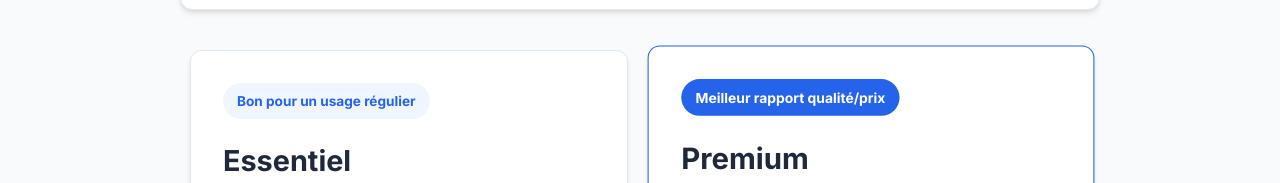
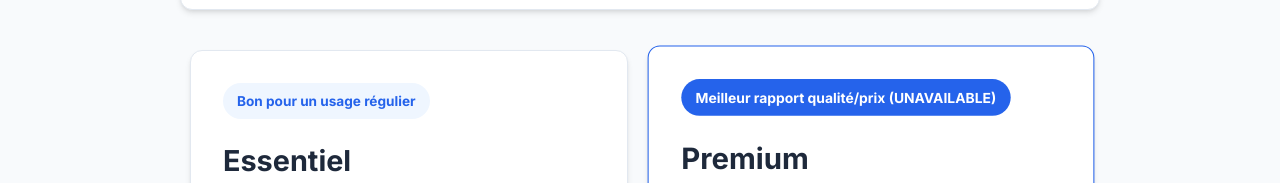
Before and after one commit to Ffarah-f/AIWave-projet, a plain HTML site: page frontend/upgrade.html in a window 1280 px wide. Shown: the part 431-614 px from the top of the page. Drawn offline with Linux system fonts and the light colour scheme.

Commit message:
Update upgrade.html

```diff
--- a/frontend/upgrade.html
+++ b/frontend/upgrade.html
@@ -51,7 +51,7 @@
                     </article>
 
                     <article id="planPremium" class="plan-card plan-card-featured">
-                        <span class="plan-badge">Meilleur rapport qualité/prix</span>
+                        <span class="plan-badge">Meilleur rapport qualité/prix (UNAVAILABLE)</span>
                         <h2>Premium</h2>
                         <p id="pricePremium" class="plan-price">15.99€ / mois</p>
                         <ul>
```
